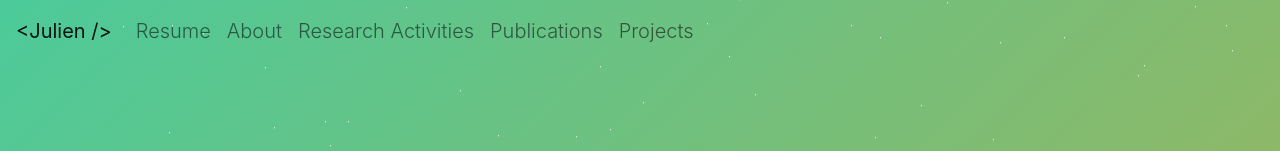
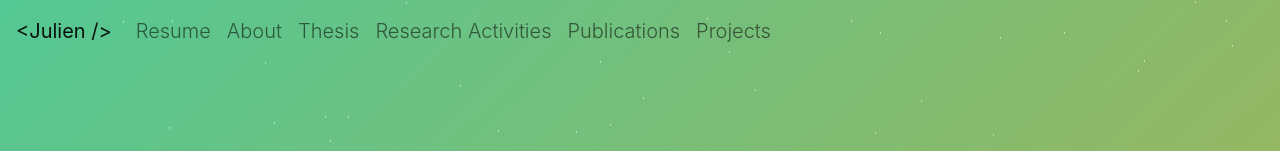
Before and after one commit to julien6/home, a React (Create React App) app: page / in a window 1280 px wide. Shown: the top 151 px of the page. Built offline with nearby package versions, Linux system fonts and the light colour scheme; no server answers.

Commit message:
corrected website thesis link

```diff
--- a/src/App.js
+++ b/src/App.js
@@ -50,11 +50,11 @@ const Home = React.forwardRef((props, ref) => {
           resume={about.resume}
         />
       )}
-      {/* {
+      {
         defense.show && (
           <Defense defense={defense}/>
         )
-      } */}
+      }
       {
         researchActivites.show && (
           <ResearchActivites researchActivities={researchActivites}/>
--- a/src/components/Navbar.jsx
+++ b/src/components/Navbar.jsx
@@ -3,7 +3,15 @@ import { useScrollPosition } from "../hooks/useScrollPosition";
 import useResizeObserver from "../hooks/useResizeObserver";
 import Navbar from "react-bootstrap/Navbar";
 import Nav from "react-bootstrap/Nav";
-import { mainBody, repos, about, skills, researchActivites, defense, publications } from "../editable-stuff/config.js";
+import {
+  mainBody,
+  repos,
+  about,
+  skills,
+  researchActivites,
+  defense,
+  publications,
+} from "../editable-stuff/config.js";
 import { NavLink } from "./home/migration";
 
 const Navigation = React.forwardRef((props, ref) => {
@@ -34,11 +42,15 @@ const Navigation = React.forwardRef((props, ref) => {
   return (
     <Navbar
       ref={navbarMenuRef}
-      className={`px-3 fixed-top  ${!isTop ? "navbar-white" : "navbar-transparent"
+      className={`px-3 fixed-top  ${
+        !isTop ? "navbar-white" : "navbar-transparent"
       }`}
       expand="lg"
     >
-      <Navbar.Brand className="navbar-brand" href={process.env.PUBLIC_URL + "/#home"}>
+      <Navbar.Brand
+        className="navbar-brand"
+        href={process.env.PUBLIC_URL + "/#home"}
+      >
         {`<${mainBody.firstName} />`}
       </Navbar.Brand>
       <Navbar.Toggle aria-controls="basic-navbar-nav" className="toggler" />
@@ -66,15 +78,14 @@ const Navigation = React.forwardRef((props, ref) => {
               About
             </NavLink>
           )}
-          {/* {
-            defense.show && (
+          {defense.show && (
             <NavLink
               className="nav-item lead"
               href={process.env.PUBLIC_URL + "/#thesis"}
             >
               Thesis
             </NavLink>
-            )} */}
+          )}
           {researchActivites.show && (
             <NavLink
               className="nav-item lead"
@@ -92,10 +103,7 @@ const Navigation = React.forwardRef((props, ref) => {
             </NavLink>
           )}
           {repos.show && (
-
-          <NavLink
-            href={process.env.PUBLIC_URL + "/#projects"}
-          >
+            <NavLink href={process.env.PUBLIC_URL + "/#projects"}>
               Projects
             </NavLink>
           )}
```
Lines whose indentation alone changed are shown as unchanged.
